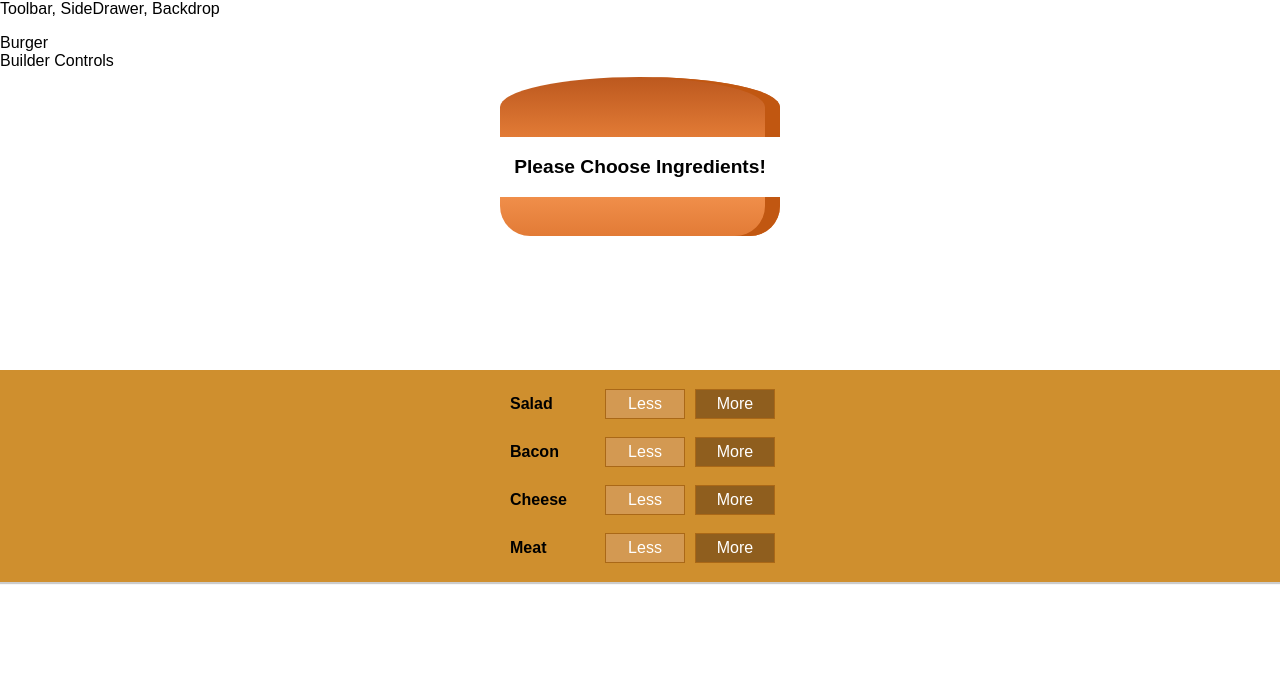
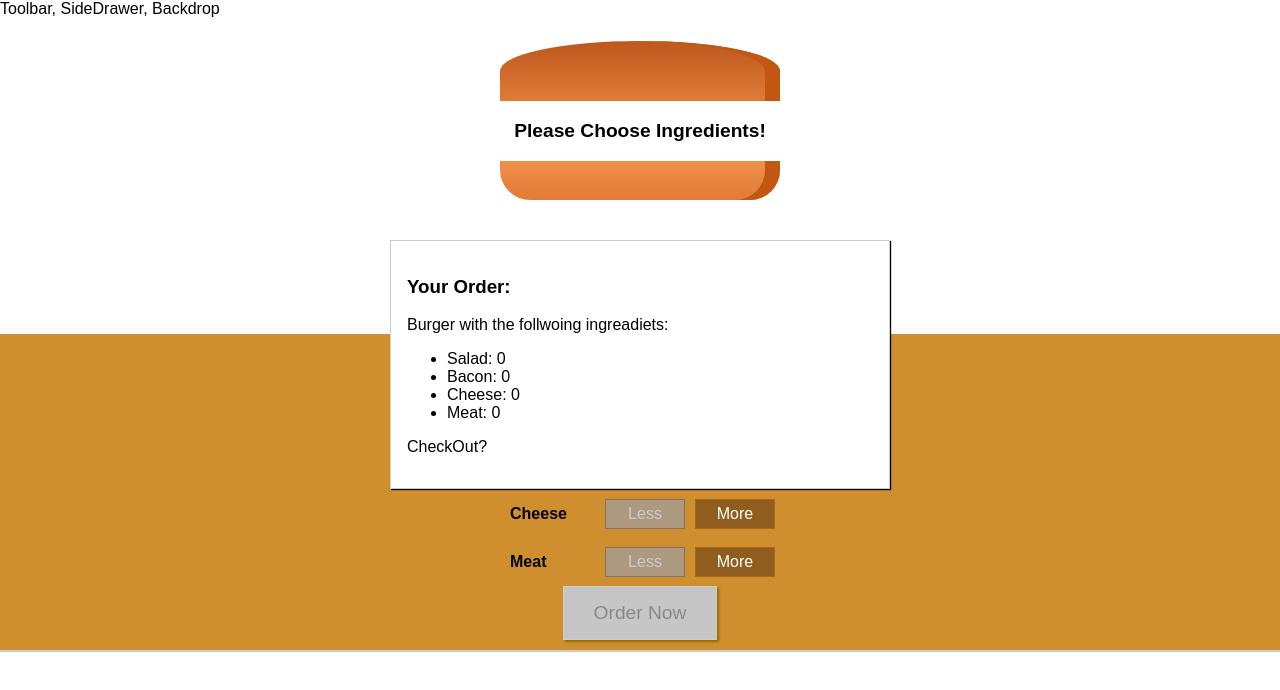
Before and after one commit to azahinhasan/BurgerBulider, a React app: page / in a window 1280 px wide. Shown: the top 690 px of the page. Built offline with nearby package versions, Linux system fonts and the light colour scheme.

Commit message:
peyment and add iteams

```diff
--- a/src/components/Burger/BuildControls/BuildControl/BuildControl.js
+++ b/src/components/Burger/BuildControls/BuildControl/BuildControl.js
@@ -6,8 +6,8 @@ const buildControl =(props) => (
 
     <div className={classes.BuildControl}>
         <div  className={classes.Label}>{props.label}</div>
-        <button className={classes.Less}>Less</button>
-        <button className={classes.More}>More</button>
+        <button className={classes.Less} onClick={props.removed} disabled ={props.disabled}>Less</button>
+        <button className={classes.More}  onClick={props.added}>More</button>
     </div>
 
 );
--- a/src/components/Burger/BuildControls/BuildControls.css
+++ b/src/components/Burger/BuildControls/BuildControls.css
@@ -8,3 +8,45 @@
     margin: auto;
     padding: 10px 0;
 }
+
+
+.OrderButton {
+    background-color: #DAD735;
+    outline: none;
+    cursor: pointer;
+    border: 1px solid #966909;
+    color: #966909;
+    font-family: inherit;
+    font-size: 1.2em;
+    padding: 15px 30px;
+    box-shadow: 2px 2px 2px #966909;
+}
+
+.OrderButton:hover, .OrderButton:active {
+    background-color: #A0DB41;
+    border: 1px solid #966909;
+    color: #966909;
+}
+
+.OrderButton:disabled {
+    background-color: #C7C6C6;
+    cursor: not-allowed;
+    border: 1px solid #ccc;
+    color: #888888;
+}
+
+.OrderButton:not(:disabled) {
+    animation: enable 0.3s linear;
+}
+
+@keyframes enable {
+    0% {
+        transform: scale(1);
+    }
+    60% {
+        transform: scale(1.1);
+    }
+    100% {
+        transform: scale(1);
+    }
+}
--- a/src/components/Burger/BuildControls/BuildControls.js
+++ b/src/components/Burger/BuildControls/BuildControls.js
@@ -15,11 +15,20 @@ const buildControls =(props) => (
 
     <div className={classes.BuildControls}>
 
+        <p>Current Price: <strong>{props.price.toFixed(2)}</strong></p>
         {controls.map(ctrl => (
-            <BuildControl key={ctrl.label} label={ctrl.label}/>
+            <BuildControl
+            key={ctrl.label}
+            label={ctrl.label}
+            added={() => props.ingredientAdded(ctrl.type)}
+            removed ={() => props.ingredientRemoved(ctrl.type)}
+            disabled={props.disabled[ctrl.type]}
+            />
 
         ))}
-
+        <button
+        className={classes.OrderButton}
+        disabled={!props.purchasable} >Order Now</button>
     </div>
 
 
--- /dev/null
+++ b/src/components/Burger/OrderSummery/OrderSummery.js
@@ -0,0 +1,27 @@
+import React from 'react';
+import Aux from '../../../hoc/Auxx';
+
+const orderSimmary =(props) =>{
+
+
+    const ingredientSummary = Object.keys(props.ingredients)
+        .map(igKey =>{
+                return <li>
+                            <span style={{textTransform: 'capitalize'}}>{igKey}</span>: {props.ingredients[igKey]}
+                        </li>
+        })
+
+
+    return(
+        <Aux>
+            <h3>Your Order: </h3>
+            <p>Burger with the follwoing ingreadiets: </p>
+            <ul>
+                {ingredientSummary}
+            </ul>
+            <p>CheckOut?</p>
+        </Aux>
+    )
+};
+
+export default orderSimmary;
--- /dev/null
+++ b/src/components/UI/Modal.css
@@ -0,0 +1,20 @@
+.Modal {
+    position: fixed;
+    z-index: 500;
+    background-color: white;
+    width: 70%;
+    border: 1px solid #ccc;
+    box-shadow: 1px 1px 1px black;
+    padding: 16px;
+    left: 15%;
+    top: 30%;
+    box-sizing: border-box;
+    transition: all 0.3s ease-out;
+}
+
+@media (min-width: 600px) {
+    .Modal {
+        width: 500px;
+        left: calc(50% - 250px);
+    }
+}
--- /dev/null
+++ b/src/components/UI/Modal.js
@@ -0,0 +1,11 @@
+import React from 'react';
+import classes from './Modal.css';
+
+const modal =(props) =>(
+    <div className={classes.Modal}>
+        {props.children}
+    </div>
+);
+
+
+export default modal;
--- a/src/containers/BurgerBuilder/BurgerBuilder.js
+++ b/src/containers/BurgerBuilder/BurgerBuilder.js
@@ -2,28 +2,98 @@ import React,{ Component } from 'react';
 import Aux from '../../hoc/Auxx';
 import Burger from '../../components/Burger/Burger';
 import BuildControls from '../../components/Burger/BuildControls/BuildControls';
+import Modal from '../../components/UI/Modal';
+import OrderSummery from '../../components/Burger/OrderSummery/OrderSummery';
+
+
+const Ingredient_Price ={
+    salad:5,
+    bacon:6,
+    cheese:7,
+    meat:10
+};
+
 class BurgerBuilder extends Component{
 
 
     state ={
-        ingredient: {  //its a abject
+        ingredients: {  //its a abject
             salad:0,
             bacon:0,
             cheese:0,
             meat:0
-         }
+         },
+         totalPrice :4,
+         purchasable: false
 
     }
 
 
+
+    upadtePurcheseState(ingredients){
+        //const ingredients ={ ...this.state.ingredients};
+        const sum = Object.keys(ingredients).map(igKey => {
+            return ingredients[igKey];
+        }).reduce((sum,el) =>{ return sum+el;},0);
+
+        this.setState({purchasable: sum>0});
+    }
+
+    addIngredientHandler =(type) =>{
+        const oldCount = this.state.ingredients[type];
+        const updatedCount = oldCount+1;
+        const updatedIngredients ={ ...this.state.ingredients};
+        updatedIngredients[type]= updatedCount;
+
+        const priceAddition = Ingredient_Price[type];
+        const oldPrice = this.state.totalPrice;
+        const upadtedPrice = oldPrice + priceAddition;
+
+        this.setState({totalPrice : upadtedPrice ,ingredients : updatedIngredients});
+
+        this.upadtePurcheseState(updatedIngredients);
+
+    }
+
+    removeIngredientHendler = (type) =>{
+        const oldCount = this.state.ingredients[type];
+        const updatedCount = oldCount-1;
+        const updatedIngredients ={ ...this.state.ingredients};
+        updatedIngredients[type]= updatedCount;
+
+        const priceAddition = Ingredient_Price[type];
+        const oldPrice = this.state.totalPrice;
+        const upadtedPrice = oldPrice - priceAddition;
+
+        this.setState({totalPrice : upadtedPrice ,ingredients : updatedIngredients});
+
+        this.upadtePurcheseState(updatedIngredients);
+    }
+
+
+
     render(){
+        const disableInfo ={
+            ...this.state.ingredients
+        };
+        for(let key in disableInfo){
+            disableInfo[key] = disableInfo[key] <= 0
+        } //{salad: true , meat: false ......}
+
         return(
             <Aux>
-                <div>Burger</div>
-                <div>Builder Controls</div>
+                <Modal>
+                    <OrderSummery ingredients={this.state.ingredients}/>
+                </Modal>
 
-                <Burger ingredient={this.state.ingredient}/>
-                <BuildControls/>
+                <Burger ingredient={this.state.ingredients}/>
+                <BuildControls
+                    ingredientAdded = {this.addIngredientHandler}
+                    ingredientRemoved={this.removeIngredientHendler}
+                    disabled={disableInfo}
+                    purchasable = {this.state.purchasable}
+                    price ={this.state.totalPrice}
+                />
             </Aux>
         );
     }
```
Also changed, not shown: src/components/UI/Backdrop.js (added).
